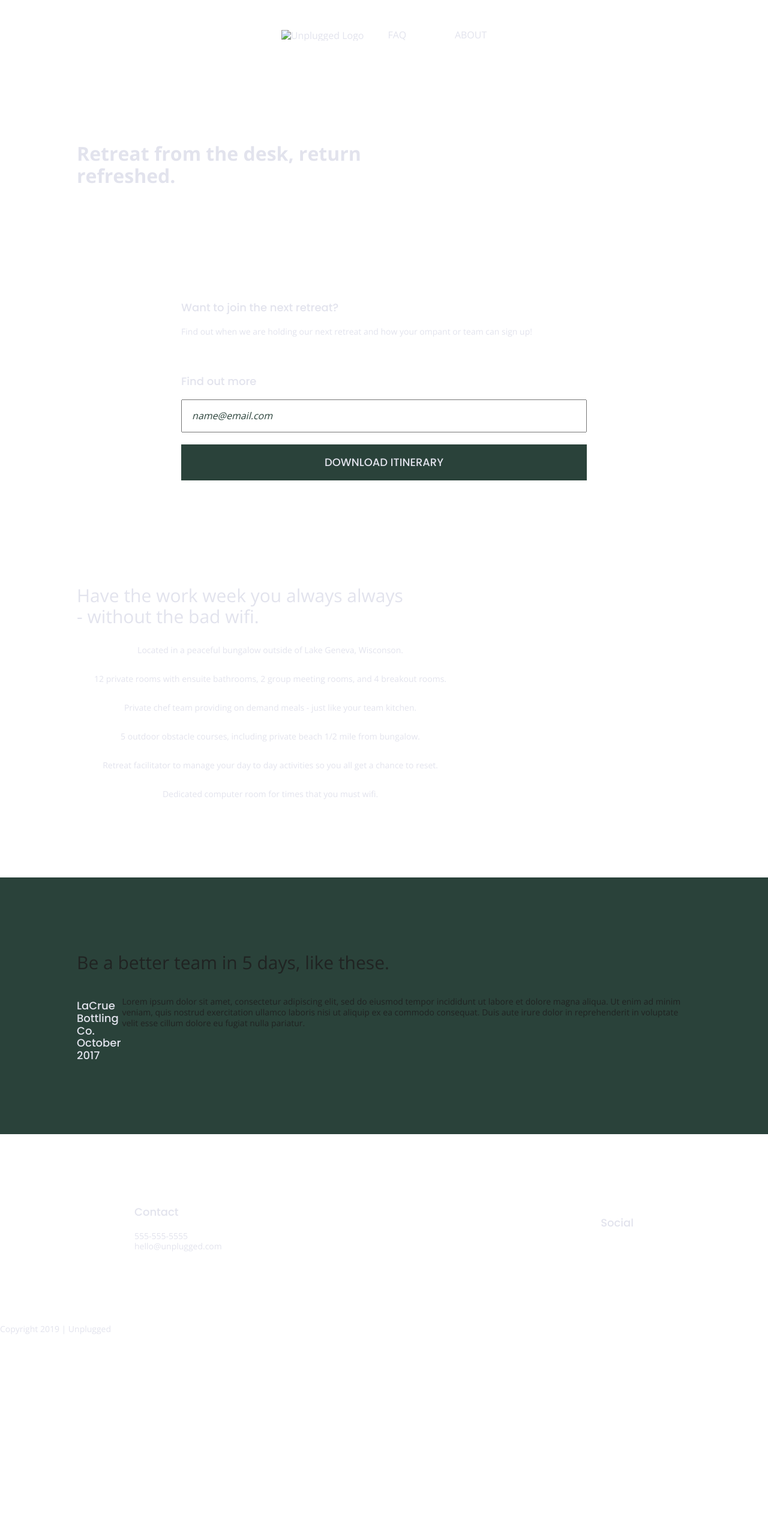
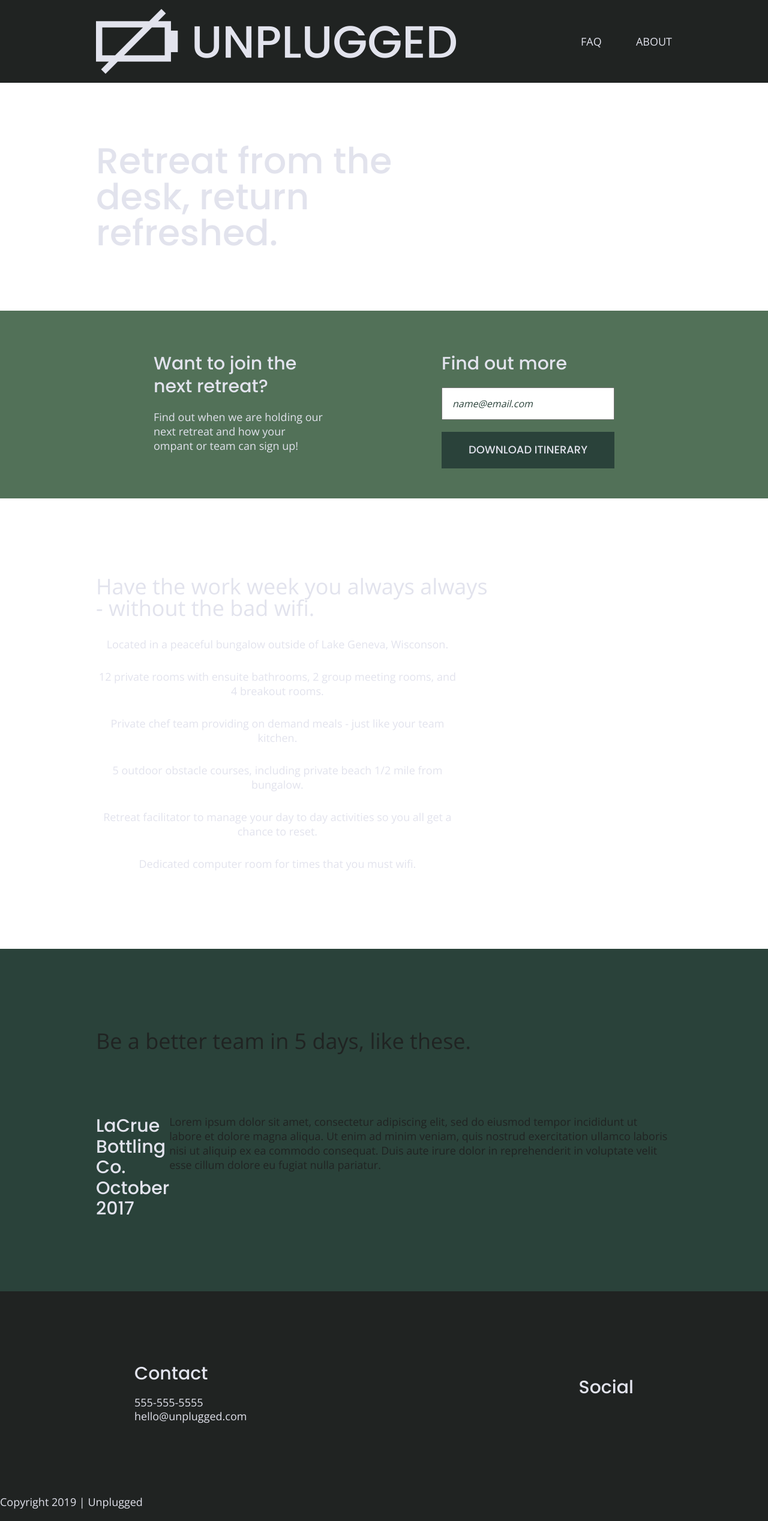
Before and after one commit to amymarilub/unplugged-retreat, a website built with Parcel: page index.html in a window 1280 px wide. Shown: the whole page at 60% size. Before the commit the page ends 2245 px from the top, so only its background shows below. Built offline with nearby package versions, Linux system fonts and the light colour scheme.

Commit message:
Add finishing CSS styles

```diff
--- a/css/main.css
+++ b/css/main.css
@@ -160,6 +160,7 @@ textarea {
 /* -------------------- Base Header - Footer Styles -------------------- */
 
 header, footer {
+    background-color: #202322;
     display: flex;
     justify-content: center;
     align-items: center;
@@ -179,6 +180,7 @@ header {
 }
 
 .header-divider {
+    background: #3a3a3a;
     width: 100%;
     height: 1px;
     margin: 10px 0 20px 0;
@@ -190,6 +192,8 @@ header nav {
     align-items: center;
     flex-flow: row wrap;
     width: 60%;
+    text-transform: uppercase;
+    font-size: 1.125em;
 
 }
 
@@ -240,7 +244,16 @@ footer .copyright {
     flex-flow: row wrap;
 }
 
+.hero-area h1 {
+    font-size: 2.25em;
+    font-family: 'Poppins', Helvetica, Arial, sans-serif;
+    font-weight: 500;
+    line-height: 1.2;
+
+}
+
 aside {
+    background-color: #527158;
     display: flex;
     justify-content: center;
     align-items: center;
@@ -282,7 +295,7 @@ input[type=button] {
 }
 
 .features h2 {
-    margin-botoom: 60px;
+    margin-bottom: 60px;
 }
 
 .features article {
@@ -298,12 +311,14 @@ input[type=button] {
 }
 
 .features p {
+    text-align: center;
     margin: 0;
 }
 
 /* Reviews */
 
 .reviews {
+    background-color: #2a423a;
     display: flex;
     justify-content: center;
     flex-flow: row wrap;
@@ -311,6 +326,7 @@ input[type=button] {
 
 .features h2 {
     margin-bottom: 30px;
+    line-height: 1;
 }
 
  .reviews h3  {
@@ -323,6 +339,7 @@ input[type=button] {
    ========================================================================== */
 
 .mission {
+    background-color: #527158;
     display: flex;
     justify-content: center;
     align-items: center;
@@ -330,13 +347,14 @@ input[type=button] {
 }
 
 .contact-section {
+    background-color: #2a423a;
     display: flex;
     justify-content: center;
     align-items: center;
     flex-flow: row wrap;
 }
 
-.contact-content {
+.contact-content p {
     margin: 0;
 }
 
@@ -345,6 +363,7 @@ input[type=button] {
    ========================================================================== */
 
 .faq {
+    background-color: #527158;
     display: flex;
     justify-content: center;
     align-items: center;
@@ -360,11 +379,16 @@ input[type=button] {
 }
 
 .faq h2 {
-    margin-bottom: 40px
+    margin-bottom: 40px;
+    line-height: 1;
 }
 
 .faq-content {
     margin-bottom: 50px;
+}
+
+.faq-content h4 {
+    line-height: 1.333;
 }
 
 /* ==========================================================================
@@ -462,6 +486,16 @@ input[type=button] {
         margin: 100px 0;
     }
 
+    h2 {
+        font-size: 2.25em;
+        line-height: 1.333;
+    }
+
+    h3 {
+        font-size: 1.5em;
+        line-height: 1.25;
+    }
+
     /* Header */
 
     header {
@@ -473,6 +507,11 @@ input[type=button] {
     header .content-wrapper {
         justify-content:
         width: 100%;
+        justify-content: space-between;
+    }
+
+    header figure {
+        width: 30%;
     }
 
     header nav {
@@ -490,6 +529,12 @@ input[type=button] {
     }
 /* Hero Area */
 
+.hero-area h1 {
+    font-size: 3em;
+    line-height: 1;
+    margin: 0;
+}
+
 /* Aside */
 
     aside .content-wrapper {
@@ -501,11 +546,14 @@ input[type=button] {
 
     aside .content-wrapper .form-description,
     aside .content-wrapper .form {
-        width:
+        width: 40%;
         margin: 0;
     }
 
     /* Features */
+    .features h2 {
+        margin-bottom: 20px;
+    }
 
     .features article {
         display: flex;
@@ -517,7 +565,7 @@ input[type=button] {
     }
 
     .features .features-item-description {
-        width: 50%;
+        width: 62%;
     }
 
     /* Reviews */
@@ -525,6 +573,10 @@ input[type=button] {
         display: flex;
         justify-content: space-between;
 
+    }
+
+    .reviews h2 {
+        width: 85%;
     }
 
     .reviews article div {
@@ -542,11 +594,16 @@ input[type=button] {
         display: flex;
         justify-content: space-between;
         align-items: center;
+        flex-direction: row;
 
     }
 
     footer .contact {
         margin-bottom: 0;
+    }
+
+    footer p {
+        line-height: 1.285;
     }
 
     footer .copyright {
@@ -578,6 +635,10 @@ input[type=button] {
          align-items: flex-start;
      }
 
+     .contact-content h4 {
+         font-size: 1.5em;
+     }
+
      /* ==========================================================================
       FAQ Page
       ========================================================================== */
@@ -593,43 +654,80 @@ input[type=button] {
       .faq h2 {
           width: 100%;
       }
+
+      .faq h4,
+      .faq p {
+          font-size: .875em;
+          line-height: 1.125;
+      }
 }
 
 @media only screen and (min-width: 1200px) {
     /* Desktop styles here */
 
+    header {
+        padding: 15px 0;
+    }
+
     .content-wrapper {
-        max-width: 80%;
+        max-width: 960px;
+    }
+
+    h2 {
+        font-size: 2.25em;
+    }
+
+    h3,
+    h4 {
+        font-size: 1.875em;
+    }
+
+    p {
+        font-size: 1.125em;
+        line-height: 1.333;
     }
 
     /* Hero */
     .hero-area h1 {
-        width: 55%;
+        width: 60%;
+        font-size: 3.75em;
     }
 
     /* Aside */
     aside .content-wrapper {
-        justify-content: center;
+        justify-content: space-around;
     }
 
     aside .content-wrapper .form-description,
     aside .content-wrapper  .form {
-        width: 66%;
+        width: 30%;
+    }
+
+    .form-description p {
+        font-size: 1.125em;
     }
 
     /* Features */
 
     .features h2 {
-        width: 70%;
+        width: 90%;
     }
     .features article {
-        flex-basis: flex-start;
+        flex-basis: 33%;
     }
 
     /* Reviews */
 
+    .reviews h2 {
+        padding-bottom: 50px;
+    }
+
     .reviews article div {
-        width: 76%;
+        width: 42%;
+    }
+
+    footer h4 {
+        font-size: 1.875em;
     }
 
     /* ==========================================================================
@@ -638,7 +736,12 @@ input[type=button] {
 
    .mission h2,
    .contact-section .content-wrapper h2 {
-       width: 73%
+       width: 95%;
+       font-size: 3em;
+   }
+
+   .contact-content h4 {
+       font-size: 1.875em;
    }
 
    /* ==========================================================================
@@ -647,6 +750,13 @@ input[type=button] {
 
     .faq h2 {
         width: 100%;
+        font-size: 3em;
+    }
+
+    .faq h4,
+    .faq p {
+        font-size: 1.125em;
+        line-height: 1;
     }
 
 
--- a/index.html
+++ b/index.html
@@ -29,7 +29,7 @@
     <header>
         <div class="content-wrapper">
             <a href="#">
-                <img src="" alt="Unplugged Logo">
+                <img src="assets\unpluggedlogo.png" alt="Unplugged Logo">
             </a>
             <div class="header-divider">
             </div>
```
Also changed, not shown: about/index.html (+0 -1 lines), faq/index.html (+0 -1 lines).
